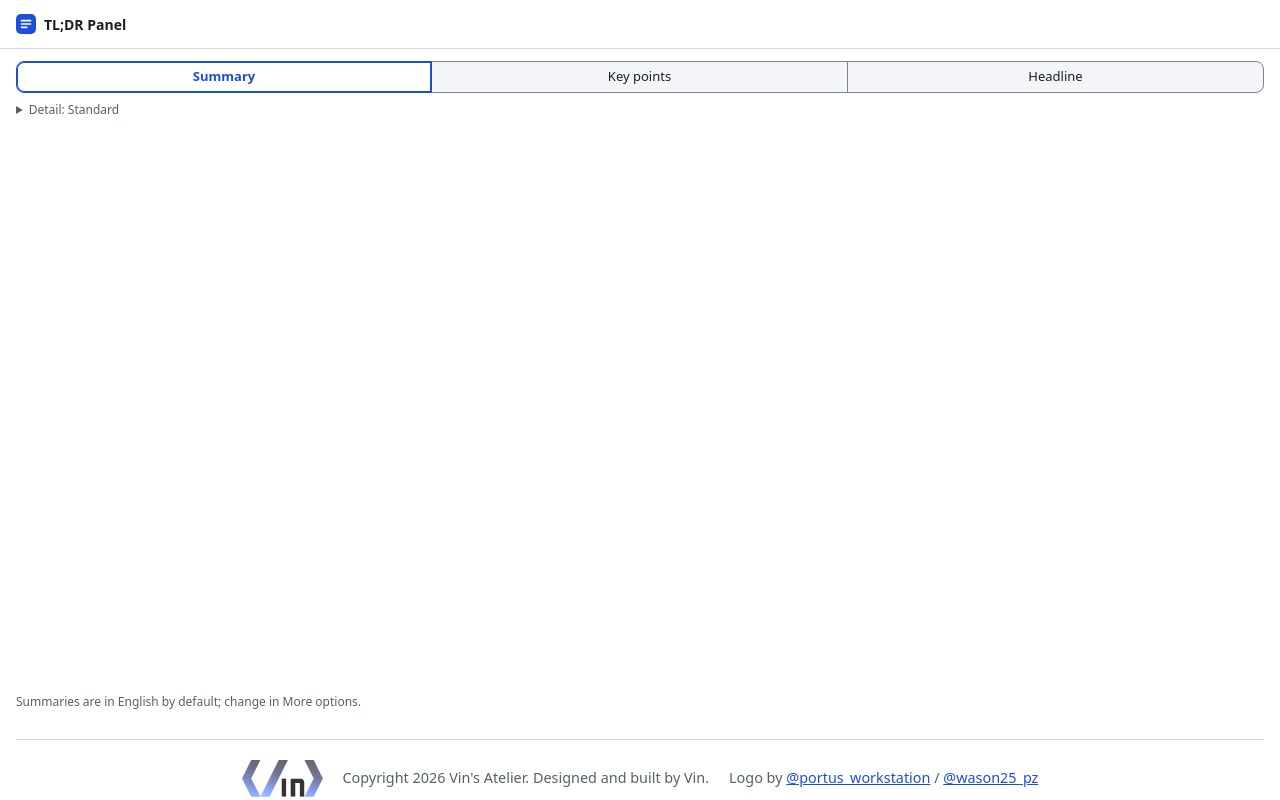
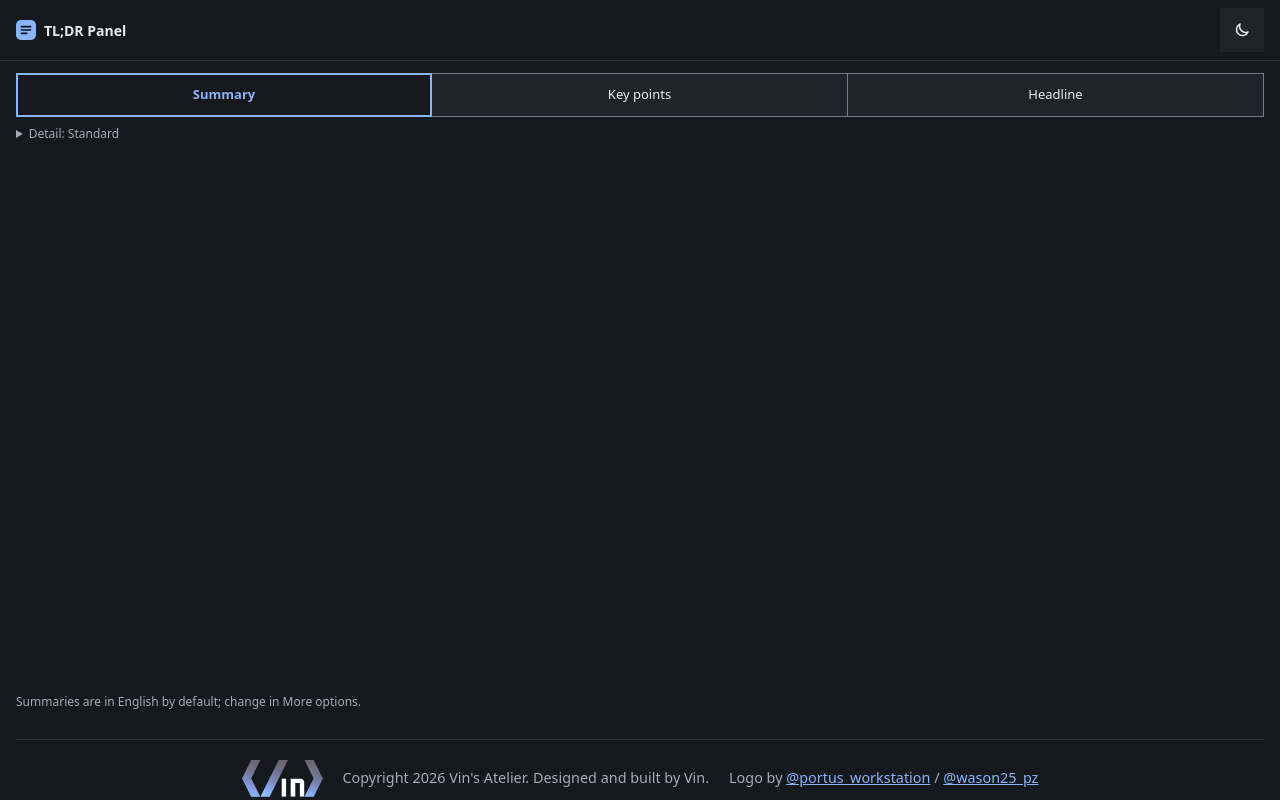
Before and after one commit to vincentwesley/tldr-panel, a website with bundled scripts: page src/sidepanel.html in a window 1280 px wide. Built offline with nearby package versions, Linux system fonts and the light colour scheme; some packages are replaced by stand-ins of ours; no server answers.

Commit message:
style: house default-dark with light toggle; square corners
Co-Authored-By: Claude Opus 5.5 <noreply@anthropic.com>

```diff
--- a/scripts/build.mjs
+++ b/scripts/build.mjs
@@ -21,7 +21,7 @@ await build({ ...common, entryPoints: [path.join(root, 'src/extract-entry.js')],
 
 await cp(path.join(root, 'src/sidepanel.html'), path.join(out, 'sidepanel.html'));
 await cp(path.join(root, 'src/sidepanel.css'), path.join(out, 'sidepanel.css'));
-await cp(path.join(root, 'src/logo-init.js'), path.join(out, 'logo-init.js'));
+await cp(path.join(root, 'src/theme-init.js'), path.join(out, 'theme-init.js'));
 await cp(path.join(root, 'src/icons'), path.join(out, 'icons'), { recursive: true });
 await cp(path.join(root, 'LICENSE'), path.join(out, 'LICENSE'));
 await cp(path.join(root, 'THIRD_PARTY_NOTICES.md'), path.join(out, 'THIRD_PARTY_NOTICES.md'));
--- a/scripts/screenshots.mjs
+++ b/scripts/screenshots.mjs
@@ -45,6 +45,7 @@ async function panelShot(name, scenario, scheme, ready) {
   const p = await ctx.newPage();
   await p.setViewportSize({ width: 420, height: 800 });
   await p.emulateMedia({ colorScheme: scheme });
+  await p.addInitScript((t) => localStorage.setItem('theme', t), scheme);
   await p.addInitScript(installFake, scenario);
   await p.goto(`chrome-extension://${extId}/sidepanel.html?tabId=${tabId}`);
   await p.locator(ready).waitFor({ timeout: 20000 });
--- a/scripts/ui-states.mjs
+++ b/scripts/ui-states.mjs
@@ -97,6 +97,7 @@ for (const [name, scenario, fixture, ready, act, init, build = 'e2e'] of STATES)
       const p = await ctx.newPage();
       await p.setViewportSize({ width: w, height: 640 });
       await p.emulateMedia({ colorScheme: scheme, ...(forced ? { forcedColors: 'active' } : {}) });
+      await p.addInitScript((t) => localStorage.setItem('theme', t), scheme);
       await p.addInitScript(installFake, scenario);
       if (init) await p.addInitScript(init);
       if (rtl) await p.addInitScript(() => document.addEventListener('DOMContentLoaded', () => { document.documentElement.dir = 'rtl'; }));
--- /dev/null
+++ b/src/brand/theme.js
@@ -0,0 +1,22 @@
+// Usage: import { initThemeToggle } from "./theme.js"; initThemeToggle(document.querySelector("#theme-toggle"));
+const COLORS = { dark: "#11150e", light: "#eef7f1" };
+
+export function setTheme(t) {
+  t = t === "light" ? "light" : "dark";
+  document.documentElement.setAttribute("data-theme", t);
+  try { localStorage.setItem("theme", t); } catch { /* storage blocked */ }
+  const meta = document.querySelector('meta[name="theme-color"]');
+  if (meta) meta.setAttribute("content", COLORS[t]);
+  return t;
+}
+
+export function initThemeToggle(button) {
+  if (!button) return;
+  const sync = (t) => {
+    button.setAttribute("aria-pressed", String(t === "light"));
+    button.setAttribute("aria-label", t === "light" ? "Light theme on, switch to dark" : "Dark theme on, switch to light");
+  };
+  const cur = () => (document.documentElement.getAttribute("data-theme") === "light" ? "light" : "dark");
+  sync(cur());
+  button.addEventListener("click", () => sync(setTheme(cur() === "light" ? "dark" : "light")));
+}
--- a/src/logo-init.js
+++ /dev/null
@@ -1,7 +0,0 @@
-// Pre-paint: apply the saved logo form before first paint (external, since extension pages allow no inline script).
-try {
-  var logo = localStorage.getItem("logo-form");
-  if (logo === "short" || logo === "middle" || logo === "long") document.documentElement.setAttribute("data-logo", logo);
-} catch {
-  /* storage blocked: default form */
-}
--- a/src/sidepanel.css
+++ b/src/sidepanel.css
@@ -1,6 +1,6 @@
-/* Design tokens. Spacing 4/8/12/16/24, one accent, semantic colours, no shadows. */
+/* Design tokens. Spacing 4/8/12/16/24, one accent, semantic colours, offset-shadow buttons, square corners. */
 :root {
-  color-scheme: light dark;
+  color-scheme: dark;
 
   --s1: 4px;
   --s2: 8px;
@@ -16,11 +16,29 @@
   --lh-ui: 1.5;
   --lh-read: 1.6;
 
-  --r-sm: 6px;
-  --r-md: 8px;
-  --r-lg: 12px;
-  --target: 32px;
+  --r-sm: 0;
+  --r-md: 0;
+  --r-lg: 0;
+  --target: 44px;
 
+  --bg: #15181d;
+  --surface: #1f242b;
+  --text: #e8eaed;
+  --muted: #a3acb8;
+  --border: #2f363f;
+  --border-ui: #737e8b;
+  --accent: #8ab4f8;
+  --on-accent: #0b1220;
+  --focus: #8ab4f8;
+  --danger: #ff8a80;
+  --danger-bg: #2a1a19;
+  --banner-bg: #3a3212;
+  --banner-text: #f5e7a8;
+  --skeleton: #262c34;
+  --skeleton-hi: #323a44;
+}
+:root[data-theme="light"] {
+  color-scheme: light;
   --bg: #ffffff;
   --surface: #f3f5f8;
   --text: #1b1f24;
@@ -36,25 +54,6 @@
   --banner-text: #4a3a00;
   --skeleton: #e3e7ed;
   --skeleton-hi: #f3f5f8;
-}
-@media (prefers-color-scheme: dark) {
-  :root {
-    --bg: #15181d;
-    --surface: #1f242b;
-    --text: #e8eaed;
-    --muted: #a3acb8;
-    --border: #2f363f;
-    --border-ui: #737e8b;
-    --accent: #8ab4f8;
-    --on-accent: #0b1220;
-    --focus: #8ab4f8;
-    --danger: #ff8a80;
-    --danger-bg: #2a1a19;
-    --banner-bg: #3a3212;
-    --banner-text: #f5e7a8;
-    --skeleton: #262c34;
-    --skeleton-hi: #323a44;
-  }
 }
 * { box-sizing: border-box; }
 html, body { margin: 0; }
@@ -186,6 +185,8 @@ button {
   border: 1px solid var(--border-ui); background: var(--surface); color: var(--text); cursor: pointer;
   display: inline-flex; align-items: center; justify-content: center; gap: 6px;
 }
+button { box-shadow: 2px 2px 0 var(--border-ui); }
+button.link-btn, button.ghost, button.icon-btn { box-shadow: none; }
 button:hover { border-color: var(--text); }
 button[aria-disabled="true"] { opacity: 0.55; cursor: default; }
 button.primary { background: var(--accent); border-color: var(--accent); color: var(--on-accent); font-weight: 600; }
@@ -198,6 +199,7 @@ button.ghost:active, button.icon-btn:active { background: var(--border); }
 button.ghost { font-weight: 500; }
 button.ghost { margin-inline-start: calc(var(--s2) * -1); }
 button.icon-btn { width: var(--target); height: var(--target); padding: 0; flex: none; margin-inline-end: calc(var(--s2) * -1); background: var(--surface); }
+button.theme-btn { margin-inline-end: 0; }
 button:focus-visible { outline: 2px solid var(--focus); outline-offset: 2px; }
 .i-check { display: none; }
 #copy-btn[data-state="done"] { color: var(--accent); }
@@ -315,11 +317,8 @@ html[data-logo="long"] {
 .studio-signoff :is(.bl-in, .bl-atelier) {
   fill: #ffffff;
 }
-/* No theme attribute here: the panel follows the system theme. */
-@media (prefers-color-scheme: light) {
-  .studio-signoff :is(.bl-in, .bl-atelier) {
-    fill: #333333;
-  }
+html[data-theme="light"] .studio-signoff :is(.bl-in, .bl-atelier) {
+  fill: #333333;
 }
 /* "in" (464..734 wide) is uncovered as the chevron passes (gone at 540), then fades out by 900 as "Atelier" comes in. */
 .studio-signoff .bl-in {
--- a/src/sidepanel.html
+++ b/src/sidepanel.html
@@ -6,7 +6,7 @@
   <title>TL;DR Panel</title>
   <link rel="stylesheet" href="sidepanel.css">
   <meta name="author" content="Vin, Vin's Atelier">
-  <script src="logo-init.js"></script>
+  <script src="theme-init.js"></script>
 </head>
 <body>
   <header class="topbar">
@@ -16,6 +16,9 @@
         <path d="M6.5 8h11M6.5 12h11M6.5 16h6.5" stroke="var(--on-accent)" stroke-width="2" stroke-linecap="round" fill="none"/>
       </svg>
       <h1>TL;DR Panel</h1>
+      <button id="theme-toggle" type="button" class="icon-btn theme-btn" title="Toggle light or dark theme">
+        <svg viewBox="0 0 24 24" width="18" height="18" aria-hidden="true" focusable="false"><path d="M20 14.5A8 8 0 0 1 9.5 4a8 8 0 1 0 10.5 10.5Z" fill="none" stroke="currentColor" stroke-width="2" stroke-linejoin="round"/></svg>
+      </button>
       <button id="again-btn" type="button" class="icon-btn" aria-label="Summarize again" title="Summarize again" hidden>
         <svg viewBox="0 0 24 24" width="18" height="18" aria-hidden="true" focusable="false"><path d="M20 12a8 8 0 1 1-2.6-5.9M20 4v5h-5" fill="none" stroke="currentColor" stroke-width="2" stroke-linecap="round" stroke-linejoin="round"/></svg>
       </button>
--- a/src/sidepanel.js
+++ b/src/sidepanel.js
@@ -1,3 +1,4 @@
+import { initThemeToggle } from './brand/theme.js';
 import './brand/logo-resize.js';
 import * as adapter from './lib/summarizer.js';
 import { summarizeLong } from './lib/pipeline.js';
@@ -542,4 +543,5 @@ async function init() {
   run();
 }
 
+initThemeToggle($('theme-toggle'));
 init();
--- /dev/null
+++ b/src/theme-init.js
@@ -0,0 +1,7 @@
+// House theme pre-paint (external: extension pages allow no inline script). Dark unless stored 'light'; never reads prefers-color-scheme.
+(function () {
+  var t = "dark";
+  try { if (localStorage.getItem("theme") === "light") t = "light"; } catch { /* storage blocked: dark */ }
+  document.documentElement.setAttribute("data-theme", t);
+  try { var logo = localStorage.getItem("logo-form"); if (logo === "short" || logo === "middle" || logo === "long") document.documentElement.setAttribute("data-logo", logo); } catch { /* default form */ }
+})();
```
Also changed, not shown: tests/e2e/logo.spec.js (+5 -5 lines), tests/e2e/panel.spec.js (+26 -1 lines), docs/screenshots/download.png, docs/screenshots/unavailable.png.
